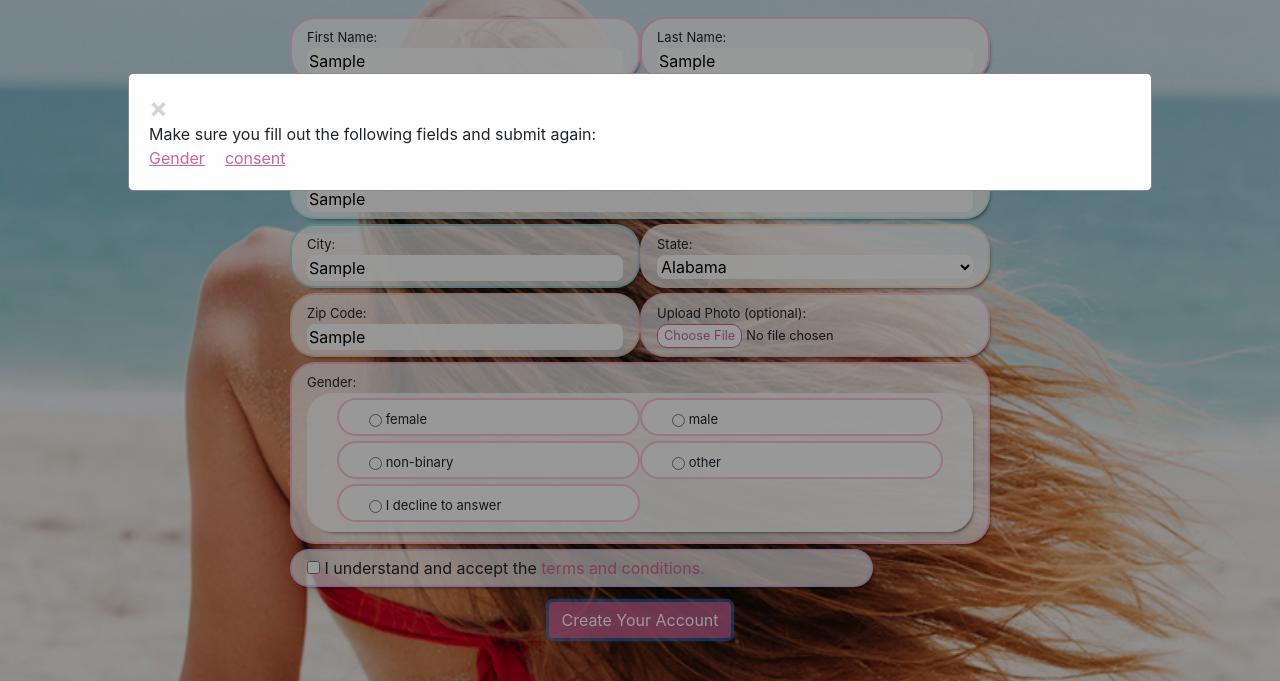
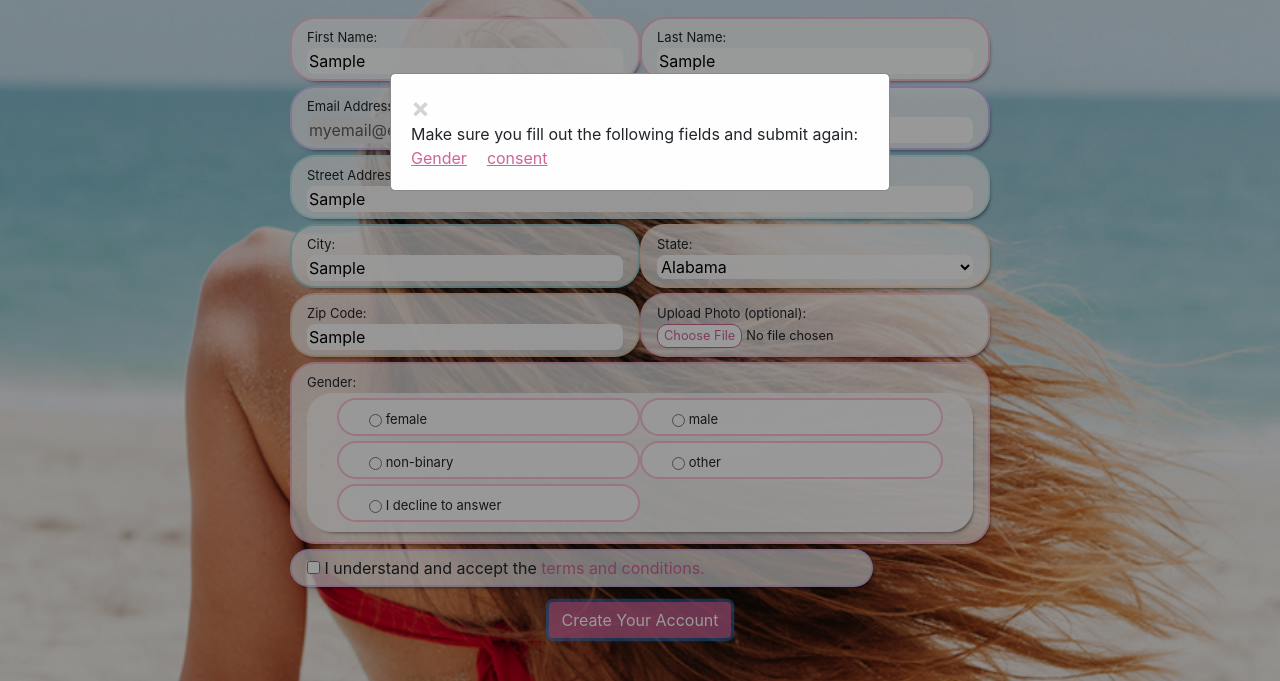
Before and after one commit to bensultan1985/eSalonRegistration, a plain HTML site: page index.html in a window 1280 px wide. Both pictures are taken after typing "Sample", "Sample", "Sample", "Sample", "Sample", "Sample" into the empty fields and a click on the button "Create Your Account". Shown: the part 119-800 px from the top of the page. Drawn offline with nearby package versions, Linux system fonts and the light colour scheme; files that its build step writes are made by us from their sources.

Commit message:
modal size change

```diff
--- a/index.html
+++ b/index.html
@@ -12,7 +12,7 @@
 <body onload="onLoad()">
     <div id="gen-content"></div>
     <div id="alertModal" class="modal">
-        <div class="modal-content">
+        <div class="modal-content" style="max-width: 500px;">
           <span class="close">&times;</span>
           <div id="modal-body"></div>
         </div>
```
Also changed, not shown: 1 other file.
